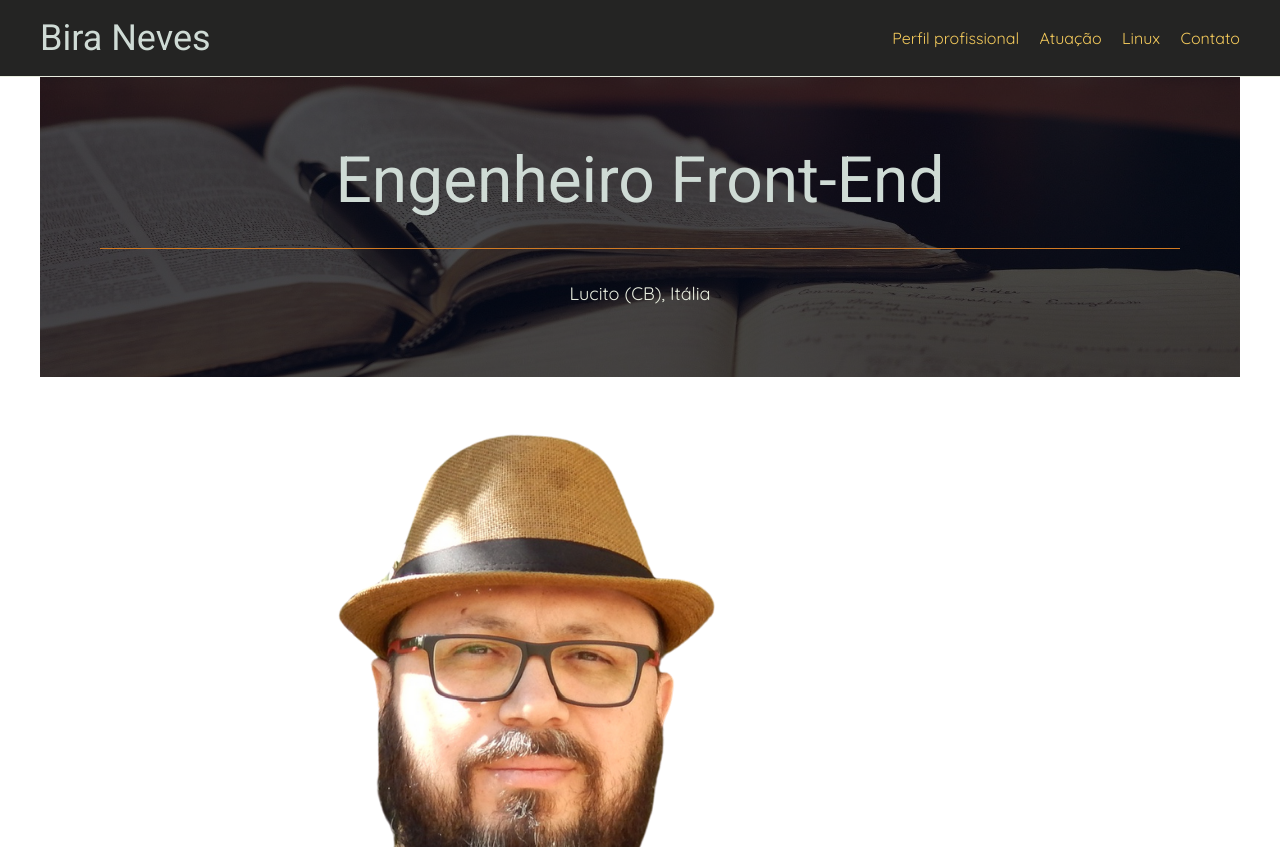
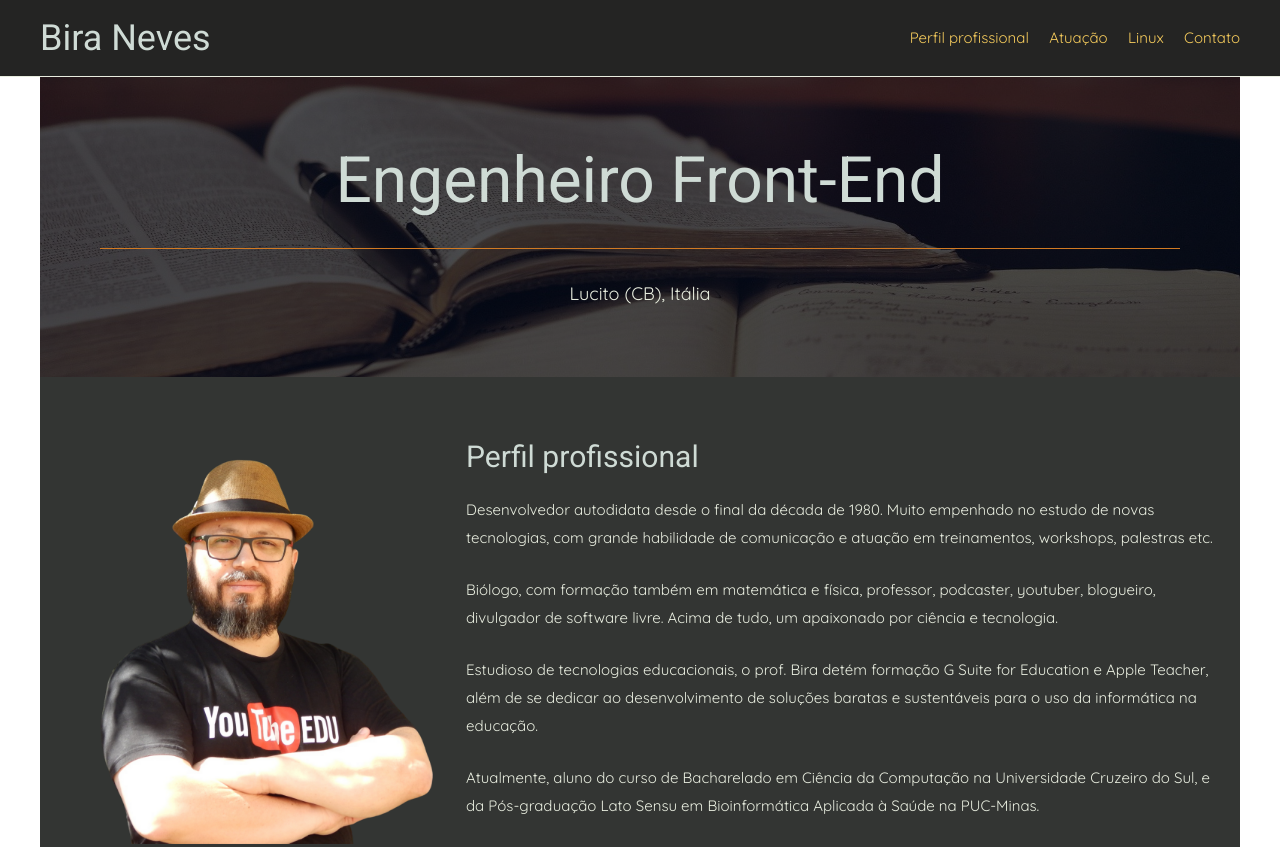
Before and after one commit to biraneves/curso_ebac_frontend, a plain HTML site: page index.html in a window 1280 px wide. Shown: the top 847 px of the page. Drawn offline with Linux system fonts and the light colour scheme.

Commit message:
Estilização da seção Perfil profissional

```diff
--- a/assets/css/main.css
+++ b/assets/css/main.css
@@ -41,7 +41,6 @@ header .container {
 header h1 {
     font-size: 2.25em;
     font-weight: normal;
-    font-family: var(--font-title);
 }
 
 header ul li {
@@ -72,7 +71,6 @@ header ul li a:hover {
 }
 
 #intro h2 {
-    font-family: var(--font-title);
     font-weight: normal;
     font-size: 4em;
     line-height: 76.8px;
@@ -93,3 +91,63 @@ header ul li a:hover {
     margin-top: 20px;
     color: var(--color-light-default);
 }
+
+#perfil-profissional {
+    background-color: var(--bgcolor-1);
+    color: var(--color-light-default);
+    display: flex;
+    align-items: center;
+    padding: 60px 20px;
+}
+
+#perfil-profissional img {
+    order: 1;
+    flex-basis: 35%;
+    width: 370px;
+}
+
+#perfil-profissional div {
+    order: 2;
+    flex-basis: 65%;
+}
+
+#perfil-profissional div h3 {
+    color: var(--color-light-title);
+    font-size: 1.88em;
+    font-weight: normal;
+    line-height: 39px;
+    margin-bottom: 20px;
+}
+
+p,
+li {
+    font-family: var(--font-default);
+    font-size: 0.94em;
+    line-height: 28px;
+    margin-bottom: 24px;
+}
+
+h1,
+h2,
+h3 {
+    font-family: var(--font-title);
+}
+
+a {
+    text-decoration: none;
+    color: var(--color-link);
+    transition: all 0.2s linear;
+}
+
+a:hover {
+    text-decoration: underline;
+    color: var(--color-link-hover);
+}
+
+ul {
+    margin-left: 20px;
+}
+
+li {
+    margin-bottom: 12px;
+}
--- a/index.html
+++ b/index.html
@@ -90,6 +90,7 @@
         </div>
         <div class="container">
             <section id="linux">
+                <img src="./assets/images/linux-tux-logo.png" alt="Tux">
                 <div>
                     <h3>Linux?!</h3>
                     <p>
@@ -106,7 +107,6 @@
                         produção de áudio e vídeo, <em>games</em> e outros.
                     </p>
                 </div>
-                <img src="./assets/images/linux-tux-logo.png" alt="Tux">
             </section>
         </div>
         <div class="container">
```
